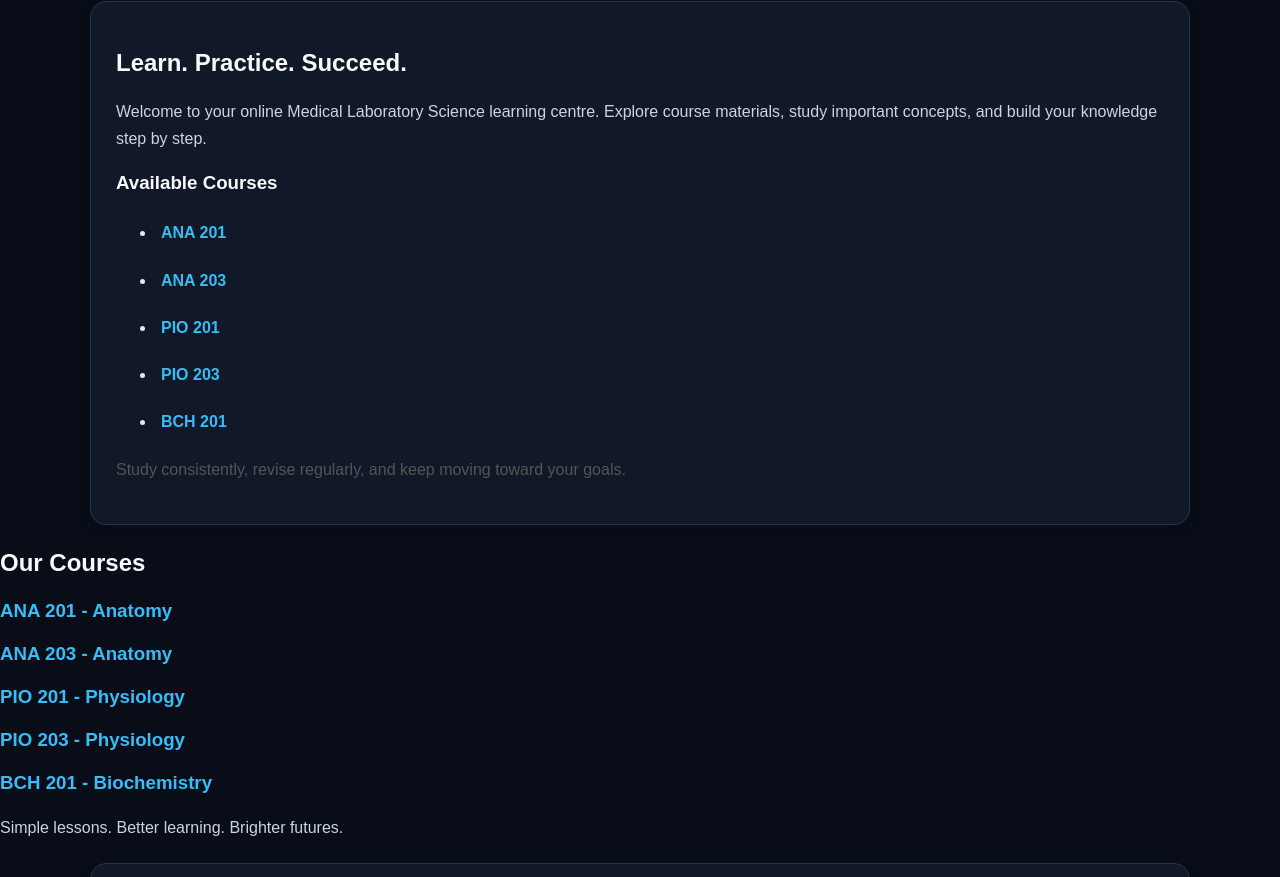
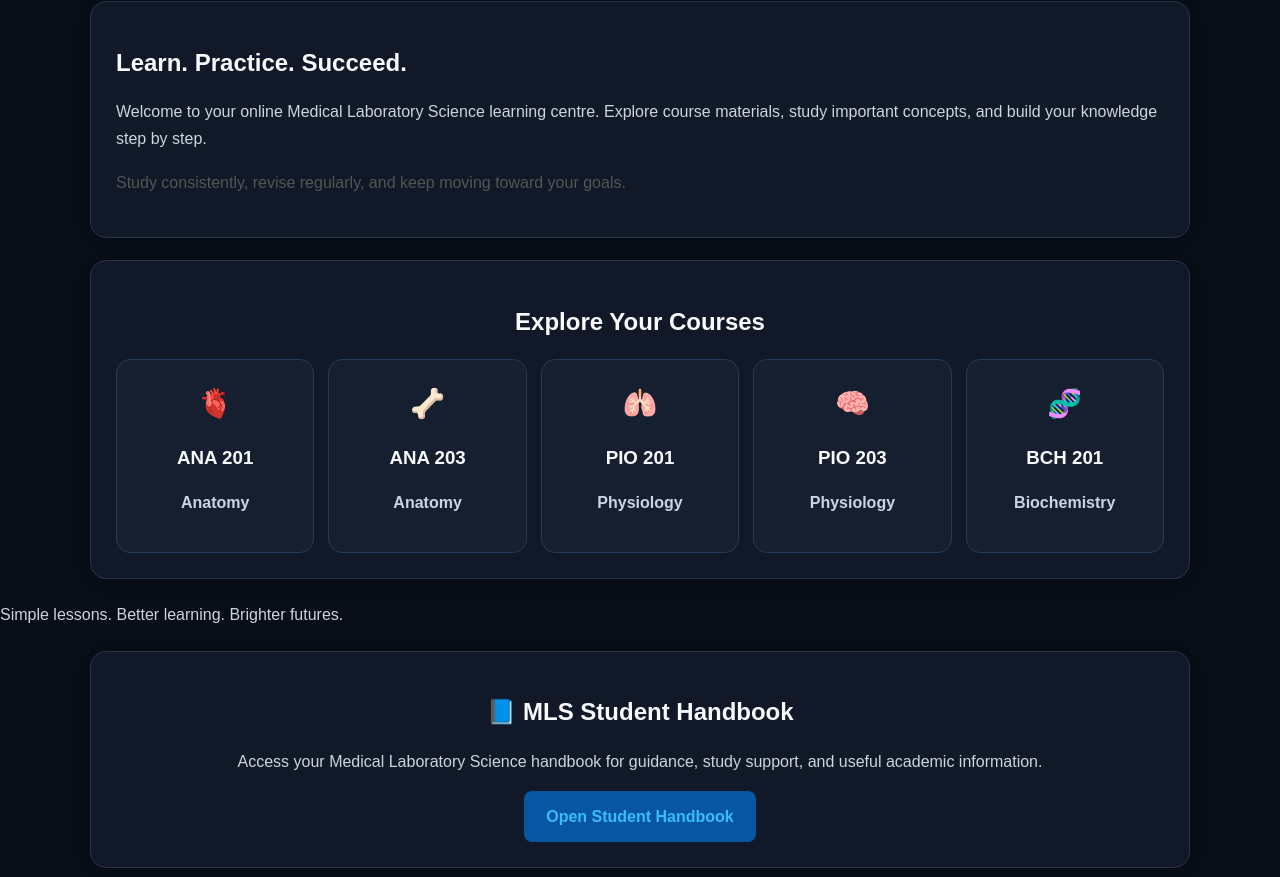
Before and after one commit to johnadedamola224-bot/mls-study-hub, a plain HTML site: page index.html in a window 1280 px wide. Shown: the part 871-1748 px from the top of the page. Drawn offline with Linux system fonts and the light colour scheme; no server answers.

Commit message:
Create professional dark course grid dashboard

```diff
--- a/index.html
+++ b/index.html
@@ -117,26 +117,54 @@ button {
     Explore course materials, study important concepts, and build your
     knowledge step by step.
   </p>
-  <h3 style="color:navy;">Available Courses</h3>
-  <ul>
-    <li><a href="ana201.html">ANA 201</a></li>
-    <li><a href="ana203.html">ANA 203</a></li>
-    <li><a href="pio201.html">PIO 201</a></li>
-    <li><a href="pio203.html">PIO 203</a></li>
-    <li><a href="bch201.html">BCH 201</a></li>
-  </ul>
+
   <p style="color:#555;">
     Study consistently, revise regularly, and keep moving toward your goals.
   </p>
 </section>
 
-    <h2>Our Courses</h2>
 
-    <h3><a href="ana201.html">ANA 201 - Anatomy</a></h3>
-    <h3><a href="ana203.html">ANA 203 - Anatomy</a></h3>
-    <h3><a href="pio201.html">PIO 201 - Physiology</a></h3>
-    <h3><a href="pio203.html">PIO 203 - Physiology</a></h3>
-    <h3><a href="bch201.html">BCH 201 - Biochemistry</a></h3>
+<section style="background:#080d18; padding:24px; margin:20px 0; border-radius:16px;">
+
+<h2 style="color:#ffffff; text-align:center; margin-bottom:22px;">
+Explore Your Courses
+</h2>
+
+<div style="display:grid; grid-template-columns:repeat(auto-fit,minmax(140px,1fr)); gap:14px;">
+
+<a href="ana201.html" style="background:#151f30; border:1px solid #263b58; border-radius:14px; padding:20px 12px; text-align:center; color:#60a5fa; text-decoration:none;">
+<div style="font-size:28px;">🫀</div>
+<h3 style="color:#60a5fa;">ANA 201</h3>
+<p style="color:#cbd5e1;">Anatomy</p>
+</a>
+
+<a href="ana203.html" style="background:#151f30; border:1px solid #263b58; border-radius:14px; padding:20px 12px; text-align:center; color:#60a5fa; text-decoration:none;">
+<div style="font-size:28px;">🦴</div>
+<h3 style="color:#60a5fa;">ANA 203</h3>
+<p style="color:#cbd5e1;">Anatomy</p>
+</a>
+
+<a href="pio201.html" style="background:#151f30; border:1px solid #263b58; border-radius:14px; padding:20px 12px; text-align:center; color:#60a5fa; text-decoration:none;">
+<div style="font-size:28px;">🫁</div>
+<h3 style="color:#60a5fa;">PIO 201</h3>
+<p style="color:#cbd5e1;">Physiology</p>
+</a>
+
+<a href="pio203.html" style="background:#151f30; border:1px solid #263b58; border-radius:14px; padding:20px 12px; text-align:center; color:#60a5fa; text-decoration:none;">
+<div style="font-size:28px;">🧠</div>
+<h3 style="color:#60a5fa;">PIO 203</h3>
+<p style="color:#cbd5e1;">Physiology</p>
+</a>
+
+<a href="bch201.html" style="background:#151f30; border:1px solid #263b58; border-radius:14px; padding:20px 12px; text-align:center; color:#60a5fa; text-decoration:none;">
+<div style="font-size:28px;">🧬</div>
+<h3 style="color:#60a5fa;">BCH 201</h3>
+<p style="color:#cbd5e1;">Biochemistry</p>
+</a>
+
+</div>
+</section>
+
 
     <p>Simple lessons. Better learning. Brighter futures.</p>
     <section style="background:#eef6ff; padding:24px; margin:20px 10px; border-radius:14px; text-align:center;">
```
